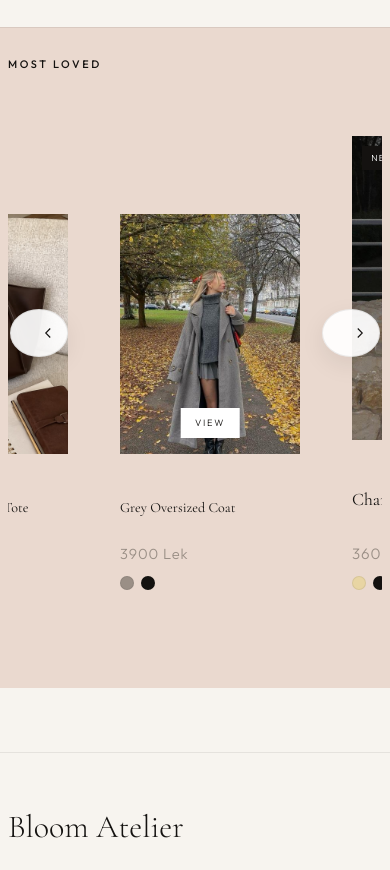
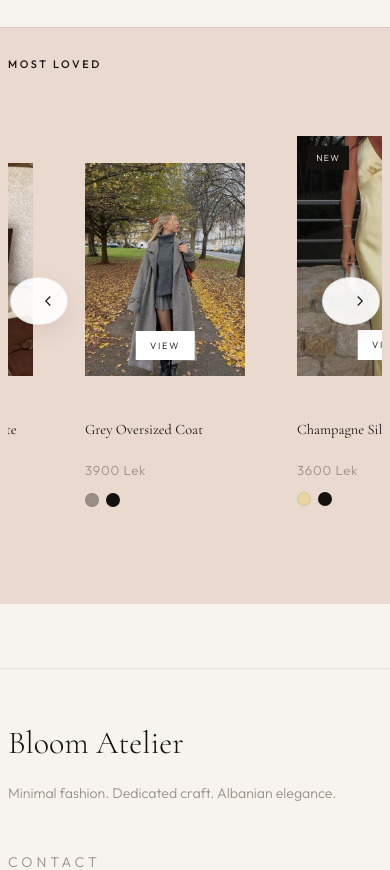
Before and after one commit to auroradimni/bloom-atelier, a Nuxt app: page / in a window 390 px wide. Shown: the part 8010-8880 px from the top of the page. Built offline with nearby package versions, Linux system fonts and the light colour scheme.

Commit message:
Balance Most Loved row with equal-height cards and subtle center emphasis
Replace oversized featured card with a 7-column grid that fills the
container. Center item is slightly wider only, not taller.

Co-authored-by: auroradimni <auroradimni@users.noreply.github.com>

```diff
--- a/pages/index.vue
+++ b/pages/index.vue
@@ -100,7 +100,6 @@
               v-scroll-reveal
               :product="lovedFeatured"
               :to="`/product/${lovedFeatured.id}`"
-              layout="featured"
             />
 
             <ProductCard
@@ -191,7 +190,7 @@ function onResize() {
 
 function centerFeatured() {
   const track = trackRef.value
-  const featured = track?.querySelector('.product-card--featured')
+  const featured = track?.querySelector('.product-card:nth-child(4)')
   if (!track || !featured) return
 
   const left = featured.offsetLeft - (track.clientWidth - featured.offsetWidth) / 2
@@ -363,34 +362,31 @@ function getCover(slug) {
 }
 
 .most-loved-track {
-  display: flex;
-  align-items: flex-end;
+  display: grid;
+  grid-template-columns: repeat(3, minmax(0, 1fr)) minmax(0, 1.45fr) repeat(3, minmax(0, 1fr));
   gap: 0.65rem;
+  align-items: end;
   width: 100%;
 }
 
 .most-loved-track :deep(.product-card) {
-  flex: 1 1 0;
   min-width: 0;
 }
 
-.most-loved-track :deep(.product-card--featured) {
-  flex: 2.35 1 0;
-}
-
-.most-loved-track :deep(.product-card:not(.product-card--featured) .product-media) {
-  padding-top: 105%;
-}
-
-.most-loved-track :deep(.product-card--featured .product-media) {
+.most-loved-track :deep(.product-card .product-media) {
   height: 0;
-  padding-top: 138%;
+  padding-top: 125%;
   aspect-ratio: unset;
   max-height: none;
 }
 
-.most-loved-track :deep(.product-card--featured .product-meta h3) {
-  font-size: clamp(1.1rem, 2vw, 1.45rem);
+.most-loved-track :deep(.product-card .product-meta h3) {
+  font-size: clamp(0.9rem, 1.2vw, 1.05rem);
+  min-height: 2.4em;
+}
+
+.most-loved-track :deep(.product-card .price) {
+  font-size: 0.82rem;
 }
 
 .carousel-arrow {
@@ -520,6 +516,7 @@ function getCover(slug) {
 
   .most-loved-track {
     display: flex;
+    grid-template-columns: none;
     gap: 0.75rem;
     overflow-x: auto;
     scroll-snap-type: x mandatory;
@@ -534,16 +531,16 @@ function getCover(slug) {
   }
 
   .most-loved-track :deep(.product-card) {
-    flex: 0 0 min(68vw, 220px);
+    flex: 0 0 min(58vw, 200px);
     scroll-snap-align: start;
   }
 
-  .most-loved-track :deep(.product-card--featured) {
-    flex: 0 0 min(78vw, 260px);
+  .most-loved-track :deep(.product-card:nth-child(4)) {
+    flex-basis: min(64vw, 220px);
     scroll-snap-align: center;
   }
 
-  .most-loved-track :deep(.product-card:not(.product-card--featured) .product-media) {
+  .most-loved-track :deep(.product-card .product-media) {
     padding-top: 133.333%;
   }
 
```
